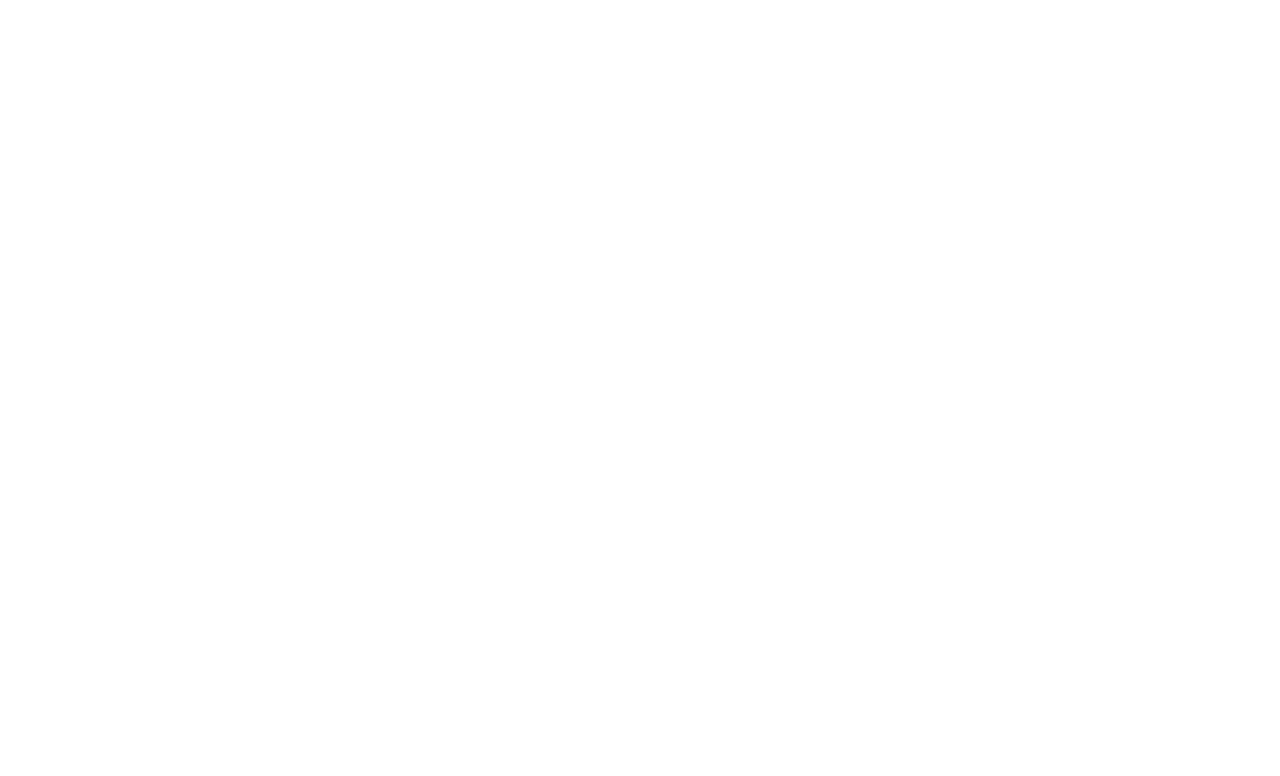
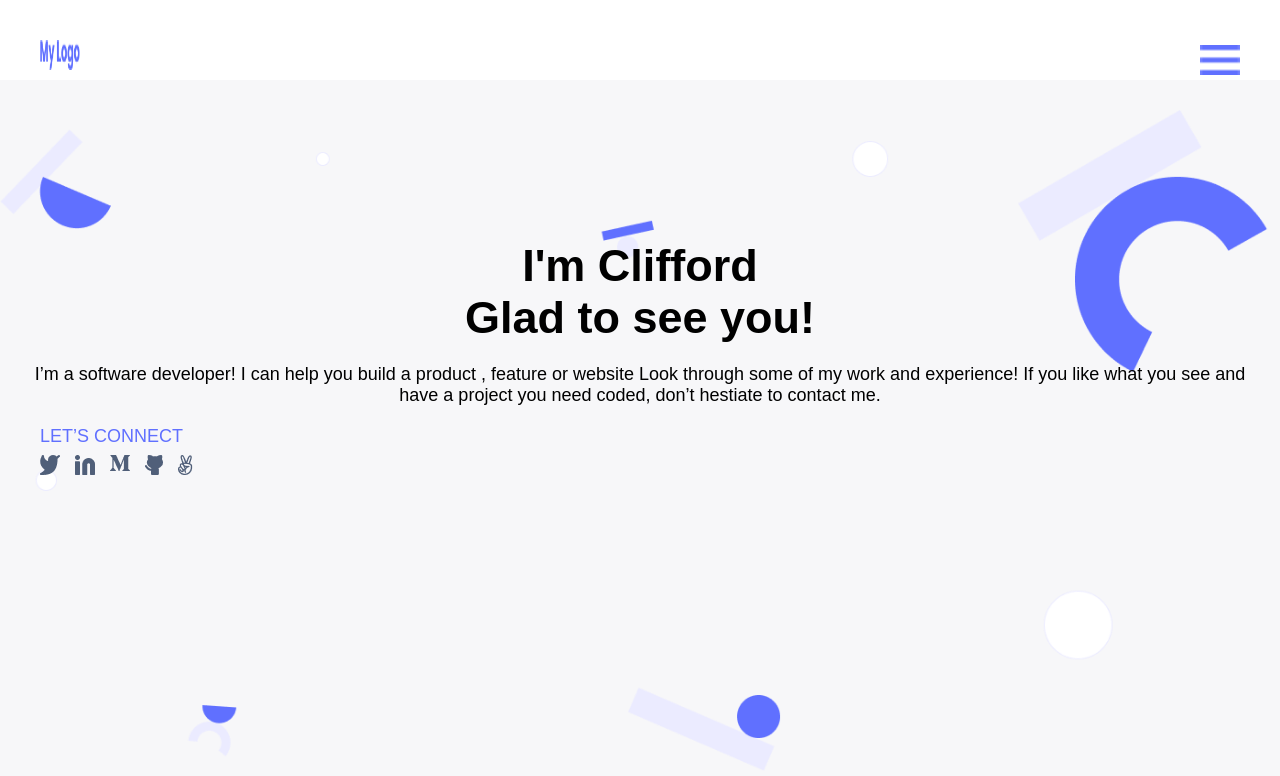
Before and after one commit to Ejikeokegbe/Mobile-First-portifolio, a website: page index.html in a window 1280 px wide. Drawn offline with Linux system fonts and the light colour scheme.

Commit message:
add mypic folder for picture, and updated css and html

```diff
--- a/index.html
+++ b/index.html
@@ -8,6 +8,49 @@
     <title>My Portfolio Page</title>
 </head>
 <body>
-
+    <header>
+        <nav class="navbar">
+          <div class="navbar-content">
+            <a href="#" class="mylogo"><img src="mypic\myimage\Mylogo.png" alt=""></a>
+            <img src="mypic\myimage\menu button.png" />
+          </div>
+          <div class="nav_link hide">
+            <ul>
+              <li><a href="#">Portfolio</a></li>
+              <li><a href="#">About</a></li>
+              <li><a href="#">Contact</a></li>
+            </ul>
+          </div>
+        </nav>
+      </header>
+      <section class="section-a">
+        <div class="section-a-container">
+          <h2 class="header">I'm Clifford<br />Glad to see you!</h2>
+          <p class="leader">
+            I’m a software developer! I can help you build a product , feature or
+            website Look through some of my work and experience! If you like what
+            you see and have a project you need coded, don’t hestiate to contact
+            me.
+          </p>
+          <p class="chatting-heading">LET’S CONNECT</p>
+          <ul class="chatting">
+            <li>
+              <a href="#"><img src="mypic\myimage\twitter.png" /> </a>
+            </li>
+            <li>
+              <a href="https://www.linkedin.com/in/Ejikeokegbe/"><img src="mypic\myimage\Linkedin icon.png" /></a>
+            </li>
+            <li>
+              <a href="#"><img src="mypic\myimage\medium.png" /></a>
+            </li>
+            <li>
+              <a href="https://github.com/Ejikeokegbe"><img src="mypic\myimage\github.png" /></a>
+            </li>
+            <li>
+              <a href="#"><img src="mypic\myimage\angellist.png" /></a>
+            </li>
+          </ul>
+        </div>
+      </section>
 </body>
 </html>
--- a/style.css
+++ b/style.css
@@ -0,0 +1,102 @@
+* {
+    box-sizing: border-box;
+    margin: 0;
+    padding: 0;
+  }
+
+  html,
+  body {
+    font-size: 18px;
+    font-family: "Poppins",sans-serif;
+    width: 100%;
+    overflow-x: hidden;
+  }
+
+  .navbar {
+    background-color: white;
+  }
+
+  .navbar-content {
+    display: flex;
+    justify-content: space-between;
+    align-items: center;
+    margin-left: 40px;
+    margin-right: 40px;
+    margin-top: 40px;
+    border: none;
+  }
+
+  .navbar-content img {
+    width: 40px;
+    height: 30px;
+  }
+
+  .mylogo {
+    color: #6070ff;
+    height: 40px;
+    width: 30px;
+    font-weight: 700;
+    text-decoration: none;
+  }
+
+  .nav_link ul {
+    display: none;
+  }
+
+  .section-a {
+    height: 720px;
+    background-color: #f7f7f9;
+    border-style: none;
+  }
+
+  .section-a-container {
+    background-image: url("mypic/myimage/Header\ bg.png");
+    background-repeat: no-repeat;
+    background-size: contain;
+    background-position: center;
+    border-bottom-left-radius: 100px;
+    padding: 160px 25px;
+    width: 100%;
+    height: 100%;
+  }
+
+  .header {
+    font-size: 2.5em;
+    font-weight: 700;
+    line-height: 52px;
+    text-align: center;
+  }
+
+  .leader {
+    font-size: 18px;
+    text-align: start;
+    margin: 20px 0;
+    text-align: center;
+  }
+
+  .chatting-heading {
+    color: #6070ff;
+    margin-bottom: 8px;
+    margin-left: 15px;
+  }
+
+  .chatting {
+    display: flex;
+    list-style: none;
+    margin-left: 15px;
+  }
+
+  .chatting img {
+    padding-right: 15px;
+  }
+
+  /*mobile view*/
+  @media screen and (min-with: 375px){
+
+
+  }
+  /* destop view*/
+
+  @media screen and(min-with: 769px) {
+
+  }
```
Also changed, not shown: mypic/myimage/Header bg.png (added), mypic/myimage/Linkedin icon.png (added), mypic/myimage/MyLogo.png (added), mypic/myimage/angellist.png (added), mypic/myimage/github.png (added), mypic/myimage/header-background-mobile.png (added), mypic/myimage/medium.png (added), mypic/myimage/menu button.png (added), mypic/myimage/twitter.png (added).
